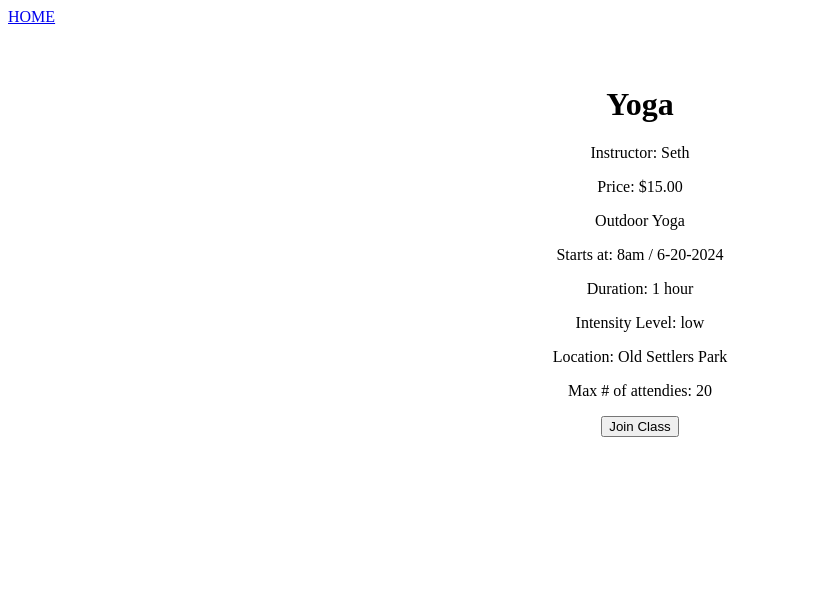
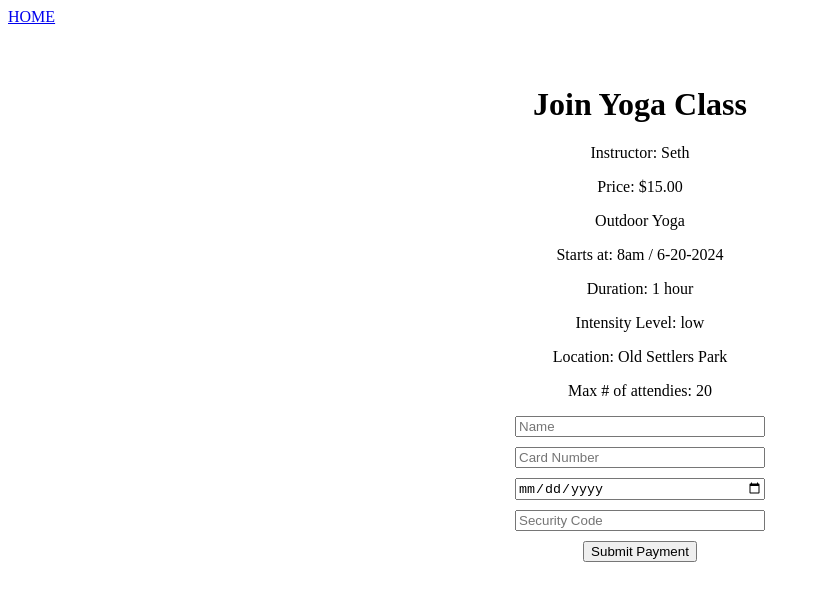
Before and after one commit to KClower/Anywhere-Fitness, a React (Vite) app: page /WorkoutCard/1 in a window 1280 px wide. Shown: the top 600 px of the page, without its empty margins (0-820 px from the left). Built offline with nearby package versions, Linux system fonts and the light colour scheme.

Commit message:
added join class form to workout card

```diff
--- a/src/Components/JoinClassForm.jsx
+++ b/src/Components/JoinClassForm.jsx
@@ -1,28 +1,72 @@
+import { useState } from "react";
 import workouts from "../dummydata";
 import { useParams } from "react-router-dom";
+import styled from "styled-components";
+
+const JoinForm = styled.div`
+display: flex;
+justify-content: center;
+flex-direction: column;
+margin: 10px auto;
+max-width: 250px;
+`
+
+const JoinInput = styled.input`
+margin-bottom: 10px;
+`
 
 export default function JoinClassForm() {
+    const [paymentInfo, setPaymentInfo] = useState({
+        name: "",
+        cardnumber: "",
+        date: "",
+        code: "",
+    })
 
+
+    const changeHandler = (e) => {
+        console.log(" Join Class input changed", e.target.value);
+        e.persist()
+        // validate(e)
+        setPaymentInfo({
+            ...paymentInfo,
+            [e.target.name]: e.target.value
+        });
+    };
 
     return (
         <>
-            <h2>Join class</h2>
-            <form>
-                <input
+
+            <JoinForm>
+                <JoinInput
                     type="text"
-                    name="username"
-                    // value={ }
-                    // onChange={ }
+                    name="name"
+                    value={paymentInfo.name}
+                    onChange={changeHandler}
                     placeholder="Name"
+                />
+                <JoinInput
+                    type="number"
+                    name="cardnumber"
+                    value={paymentInfo.cardnumber}
+                    onChange={changeHandler}
+                    placeholder="Card Number"
+                />
+                <JoinInput
+                    type="date"
+                    name="expiration"
+                    value={paymentInfo.date}
+                    onChange={changeHandler}
+                    placeholder="Expiration Date"
                 />
                 <input
                     type="number"
-                    name="cardnumber"
-                    // value={ }
-                    // onChange={ }
-                    placeholder="Card Number"
+                    name="code"
+                    value={paymentInfo.code}
+                    onChange={changeHandler}
+                    placeholder="Security Code"
                 />
-            </form>
+            </JoinForm>
         </>
     )
 }
--- a/src/Components/NewAccountForm.jsx
+++ b/src/Components/NewAccountForm.jsx
@@ -29,7 +29,7 @@ margin-bottom: 10px;
 const AccountInput = styled.input`
 padding: 10px 5px;
 margin-bottom: 10px;
-width: 96.5%
+width: 98%
 `
 const AccountButton = styled.button`
 margin-top: 20px;
@@ -48,7 +48,7 @@ position: relative;
 const ToggleButton = styled.button`
 position: absolute;
   right: 5px;
-  transform: translateY(-220%);
+  transform: translateY(80%);
   background: none;
   border: none;
   cursor: pointer;
@@ -148,6 +148,7 @@ const NewAccountForm = () => {
             .post('https://reqres.in/api/users', newAccount)
             .then(res => console.log(res.data))
             .catch(err => console.log(err))
+        navigate("/WorkoutList")
     };
 
 
--- a/src/Components/SignInForm.jsx
+++ b/src/Components/SignInForm.jsx
@@ -27,7 +27,7 @@ margin-bottom: 10px;
 const SignInInput = styled.input`
 padding: 10px 5px;
 margin-bottom: 10px;
-width: 96.5%
+width: 98%
 `
 const SignInButton = styled.button`
 padding: 10px 0;
@@ -45,7 +45,7 @@ position: relative;
 const ToggleButton = styled.button`
 position: absolute;
   right: 5px;
-  transform: translateY(-220%);
+  transform: translateY(80%);
   background: none;
   border: none;
   cursor: pointer;
--- a/src/Components/WorkoutCard.jsx
+++ b/src/Components/WorkoutCard.jsx
@@ -1,4 +1,5 @@
 import workouts from "../dummydata";
+import JoinClassForm from "./JoinClassForm";
 import { useParams } from "react-router-dom";
 import { Link } from "react-router-dom";
 import styled from "styled-components";
@@ -22,7 +23,7 @@ export default function WorkoutCard() {
     return (
         <>
             <SelectedCard className="animate__animated animate__backInLeft">
-                <h1 className="animate__animated animate__bounce animate__slow animate__repeat-2">{workout.classtype}</h1>
+                <h1 className="animate__animated animate__bounce animate__slow animate__repeat-2">Join {workout.classtype} Class</h1>
                 <div>
                     <p>Instructor: {workout.instructor}</p>
                     <p>Price: ${workout.price}</p>
@@ -32,10 +33,11 @@ export default function WorkoutCard() {
                     <p>Intensity Level: {workout.intensity}</p>
                     <p>Location: {workout.location}</p>
                     <p>Max # of attendies: {workout.maxsize}</p>
-                    <Link to='/JoinClassForm'>
-                        <button>Join Class</button>
-                    </Link>
+                    <JoinClassForm />
+                    <button>Submit Payment</button>
+
                 </div>
+
             </SelectedCard>
         </>
     )
```
